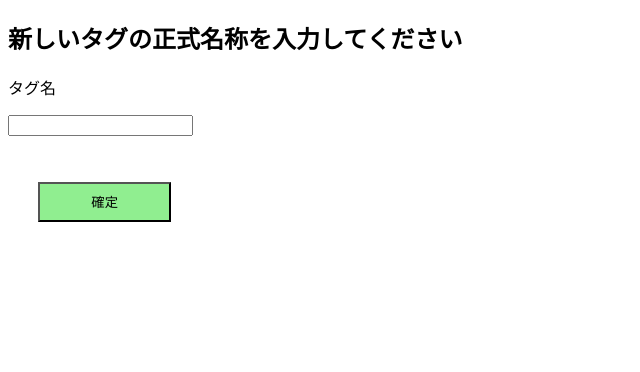
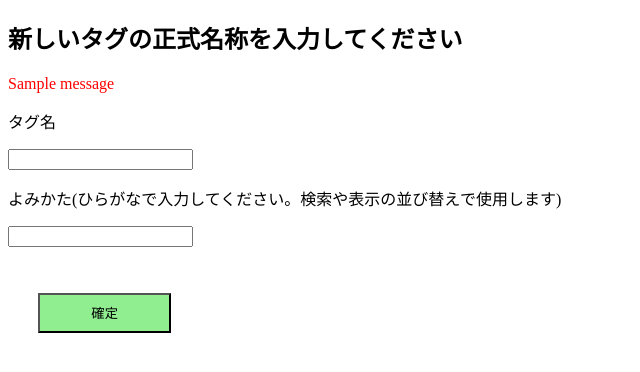
Before and after one commit to kosuke215135/PayView, a Flask app: template flask_app/app/templates/insert_shop_data/add_tag.html in a window 1280 px wide. Shown: the part 58-430 px from the top of the page, without its empty margins (0-640 px from the left). Run offline with Flask 3, Linux system fonts and the light colour scheme; the template is opened without the code that fills it, so the values that code supplies are empty; the visitor is signed in with stand-in values (Sample User, id 1); one stand-in notice (Sample message) is shown; some web fonts are replaced.

```diff
--- a/flask_app/app/templates/insert_shop_data/add_payment.html
+++ b/flask_app/app/templates/insert_shop_data/add_payment.html
@@ -7,7 +7,7 @@
     {# 入力に不備があった場合フラッシュを表示 #}
     {% with messages = get_flashed_messages() %}
         {% for message in messages %}
-            <font color="orange">{{ message }}</font>
+            <font color="red">{{ message }}</font>
         {% endfor %}
     {% endwith %}
     <form action="{{ url_for("insert_shop_data.add_payment")}}" method="POST">
--- a/flask_app/app/templates/insert_shop_data/add_tag.html
+++ b/flask_app/app/templates/insert_shop_data/add_tag.html
@@ -4,12 +4,17 @@
 {% endblock %}
 {% block body %}
     <h2>新しいタグの正式名称を入力してください</h2>
-    {% if error %}
-    <h3><font color="red">値が正しくありません。</font></h3>
-    {% endif %}
+    {# 入力に不備があった場合フラッシュを表示 #}
+    {% with messages = get_flashed_messages() %}
+        {% for message in messages %}
+            <font color="red">{{ message }}</font>
+        {% endfor %}
+    {% endwith %}
     <form action="{{ url_for("insert_shop_data.add_tag")}}" method="POST">
         <p>タグ名</p>
         <input type="text" name="tag_name"></p>
+        <p>よみかた(ひらがなで入力してください。検索や表示の並び替えで使用します)</p>
+        <input type="text" name="hiragana"></p>
         <input class="confirm_button" type="submit"  value="確定">
     </form>
 {% endblock %}
```
Also changed, not shown: flask_app/app/insert_shop_data.py (+6 -9 lines).
